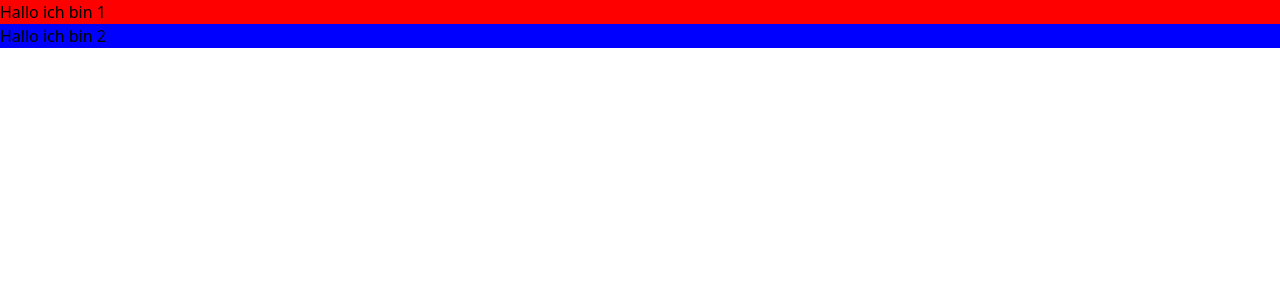
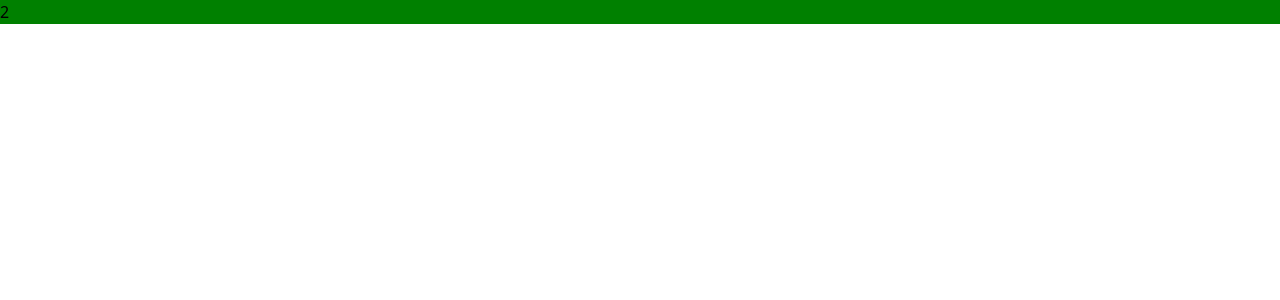
Before and after one commit to j05ch/js-to-ram, a React (Create React App) app: page / in a window 1280 px wide. Shown: the top 300 px of the page. Built offline with nearby package versions, Linux system fonts and the light colour scheme.

Commit message:
feat(poc): wip

```diff
--- /dev/null
+++ b/src/components/poc/test-app/index.tsx
@@ -0,0 +1,64 @@
+import React, { useEffect, useState } from 'react';
+import TestContainer from '../test-container';
+
+const TestApp = () => {
+	const [timeOut, setTimeOut] = useState(9999);
+	const [color, setColor] = useState('red');
+	const [value, setValue] = useState('Hallo');
+	// const [arr, setArr] = useState([
+	// 	{
+	// 		section: 1,
+	// 		color: 'red',
+	// 		priority: 0,
+	// 		value: 'Hallo ich bin 1',
+	// 	},
+	// 	{
+	// 		section: 2,
+	// 		color: 'blue',
+	// 		priority: 0,
+	// 		value: 'Hallo ich bin 2',
+	// 	},
+	// ]);
+
+	const arr = [
+		{
+			color: 'red',
+			value: '1',
+			timeOut: 1,
+		},
+		{
+			color: 'green',
+			value: '2',
+			timeOut: 4,
+		},
+		{
+			color: 'yellow',
+			value: '3',
+			timeOut: 2,
+		},
+		{
+			color: 'blue',
+			value: '4',
+			timeOut: 3,
+		},
+	];
+
+	useEffect(() => {
+		arr.map((o, index) => {
+			setTimeout(() => {
+				setTimeOut(o.timeOut);
+				setValue(o.value);
+				setColor(o.color);
+			}, o.timeOut * 200);
+			// return () => clearTimeout(timer);
+		});
+	}, []);
+
+	return (
+		<div>
+			<TestContainer timeOut={timeOut} c={color} v={value} />
+		</div>
+	);
+};
+
+export default TestApp;
--- a/src/components/poc/test-component/index.tsx
+++ b/src/components/poc/test-component/index.tsx
@@ -1,12 +1,8 @@
-import React, { useState } from 'react';
+import React, { useEffect, useState } from 'react';
 
 // @ts-ignore
 const TestComponent = ({ color, value, priority }) => {
-	const [show, setShow] = useState(false);
-
-	setTimeout(() => {
-		setShow(true);
-	}, priority * 1000);
+	const [show, setShow] = useState(true);
 
 	return (
 		<div>
--- a/src/components/poc/test-container/index.tsx
+++ b/src/components/poc/test-container/index.tsx
@@ -1,43 +1,29 @@
-import React from 'react';
+import React, { useEffect, useState } from 'react';
 import TestComponent from '../test-component';
 
-const TestContainer = () => {
-	const arr = [
-		{
-			section: 1,
-			color: 'red',
-			priority: 1,
-			value: 'Hallo ich bin 1',
-		},
-		{
-			section: 2,
-			color: 'blue',
-			priority: 3,
-			value: 'Hallo ich bin 2',
-		},
-	];
+// @ts-ignore
+const TestContainer = ({ timeOut, c, v }) => {
+	// const [color, setColor] = useState('green');
+	// const [value, setValue] = useState('Bonkour');
+
+	// useEffect(() => {
+	// 	if (timeOut !== 9999) {
+	// 		const timer = setTimeout(() => {
+	// 			console.log('C', c);
+	// 			console.log('TimeOut', timeOut);
+	// 			console.log('V', v);
+	// 			setColor(c);
+	// 			setValue(v);
+	// 		}, timeOut);
+	// 		return () => {
+	// 			clearTimeout(timer);
+	// 		}
+	// 	};
+	// }, [timeOut, c, v]);
 
 	return (
 		<div>
-			{arr.map((o) => {
-				if (o.section === 1) {
-					return (
-						<TestComponent
-							color={o.color}
-							value={o.value}
-							priority={o.priority}
-						/>
-					);
-				} else if (o.section === 2) {
-					return (
-						<TestComponent
-							color={o.color}
-							value={o.value}
-							priority={o.priority}
-						/>
-					);
-				} else return React.Fragment;
-			})}
+			<TestComponent color={c} value={v} priority={1} />
 		</div>
 	);
 };
--- a/src/index.tsx
+++ b/src/index.tsx
@@ -1,11 +1,11 @@
 import React from 'react';
 import ReactDOM from 'react-dom';
 import './tailwind.css';
-import TestContainer from './components/poc/test-container';
+import TestApp from './components/poc/test-app';
 
 ReactDOM.render(
 	<React.StrictMode>
-		<TestContainer />
+		<TestApp />
 	</React.StrictMode>,
 	document.getElementById('root')
 );
```
